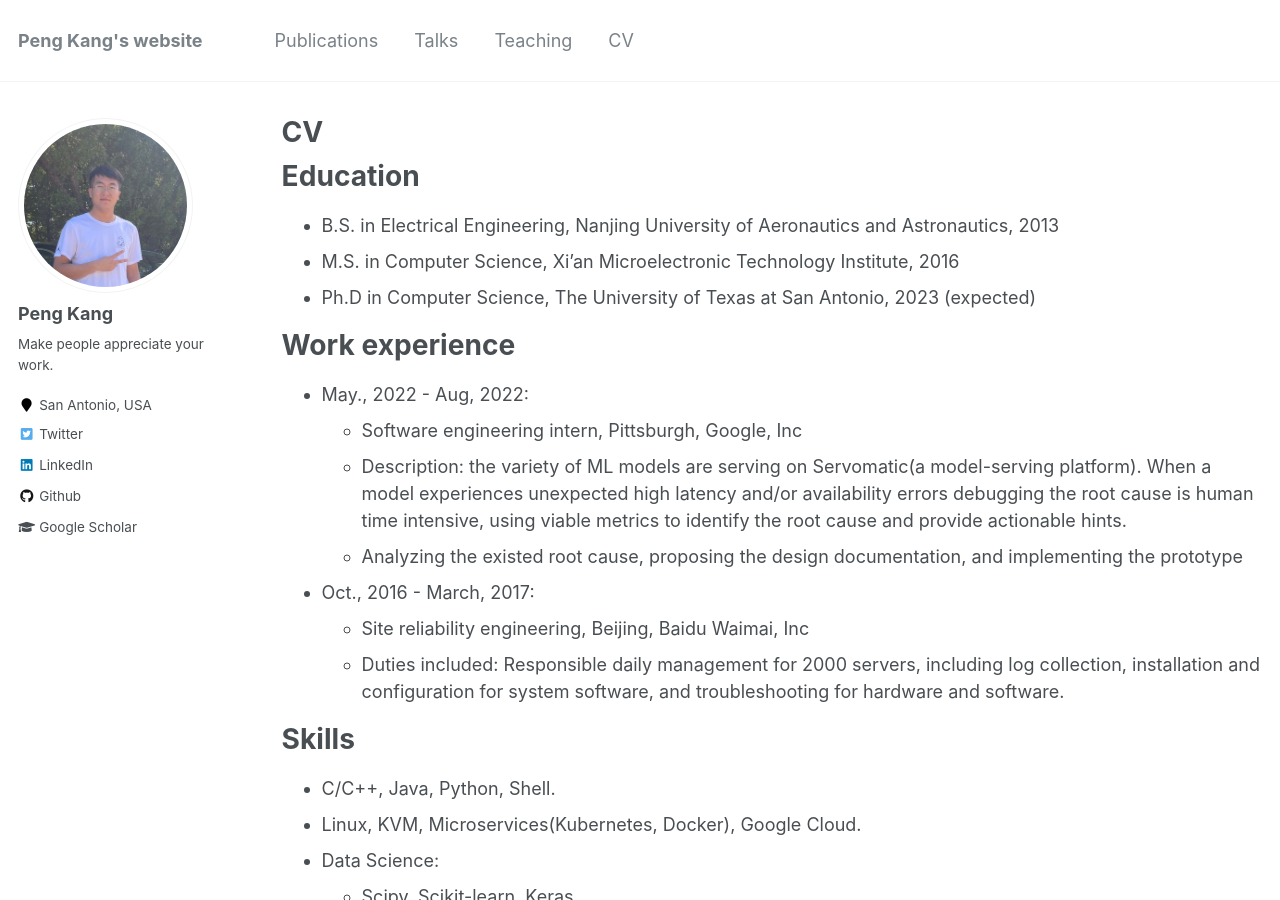
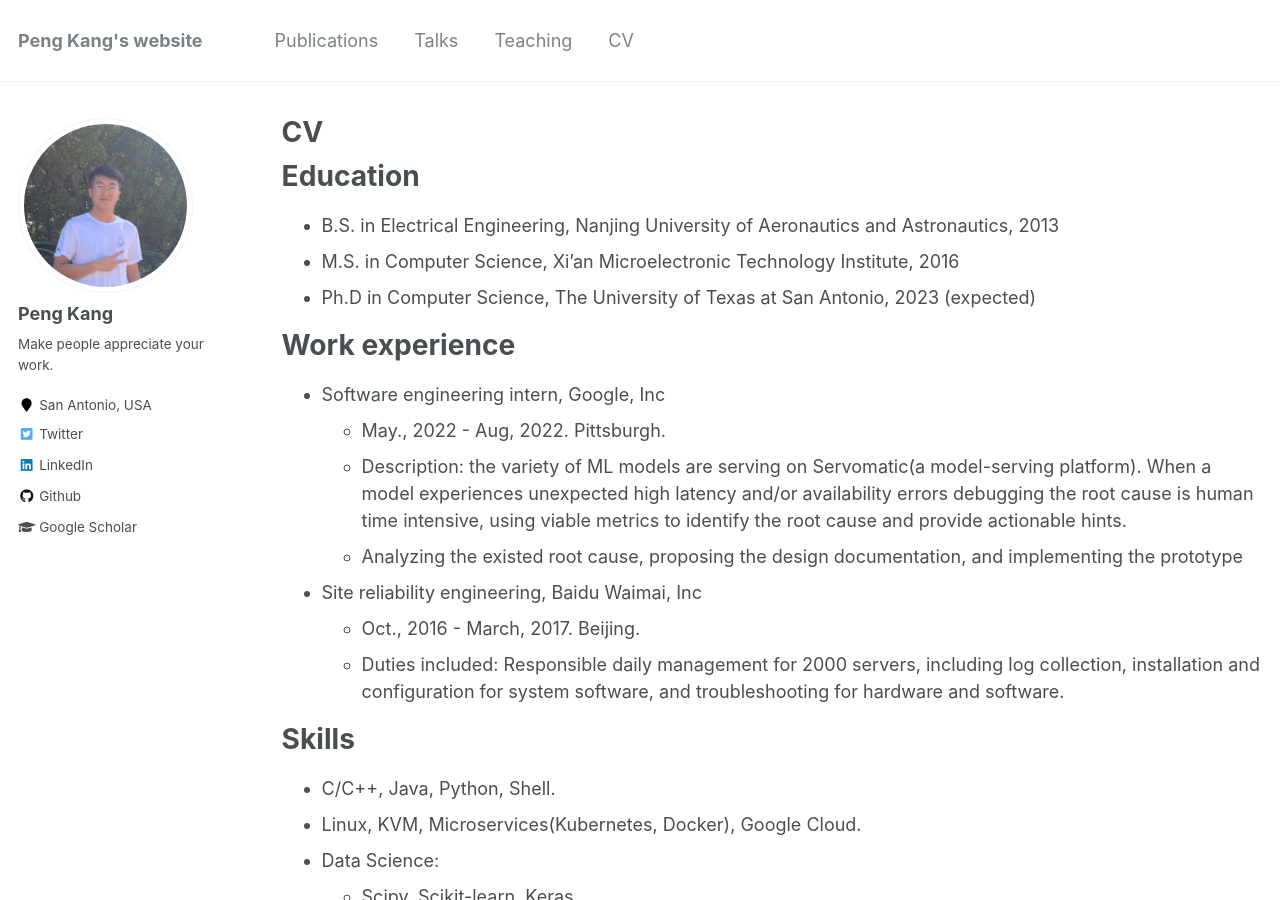
Before and after one commit to pengkang12/pengkang12.github.io, a Jekyll site: the page built from _pages/cv.md, in a window 1280 px wide and 900 px high. Built offline with Jekyll 4.4.1, drawn with Linux system fonts in a browser that asks for light colours.

Commit message:
update experience

```diff
--- a/_pages/cv.md
+++ b/_pages/cv.md
@@ -17,8 +17,8 @@ Education
 
 Work experience
 ======
-* May., 2022 - Aug, 2022:
-  * Software engineering intern, Pittsburgh, Google, Inc
+* Software engineering intern, Google, Inc
+  * May., 2022 - Aug, 2022. Pittsburgh.
   * Description: the variety of ML models are serving on Servomatic(a model-serving platform).
 When a model experiences unexpected high latency and/or availability errors debugging the
 root cause is human time intensive, using viable metrics to identify the root cause and provide
@@ -26,8 +26,8 @@ actionable hints.
   * Analyzing the existed root cause, proposing the design documentation, and implementing the
 prototype
 
-* Oct., 2016 - March, 2017:
-  * Site reliability engineering, Beijing, Baidu Waimai, Inc
+* Site reliability engineering, Baidu Waimai, Inc
+  * Oct., 2016 - March, 2017. Beijing.
   * Duties included: Responsible daily management for 2000 servers, including log collection, installation and configuration for system software, and troubleshooting for hardware and software.
 
 Skills
```
